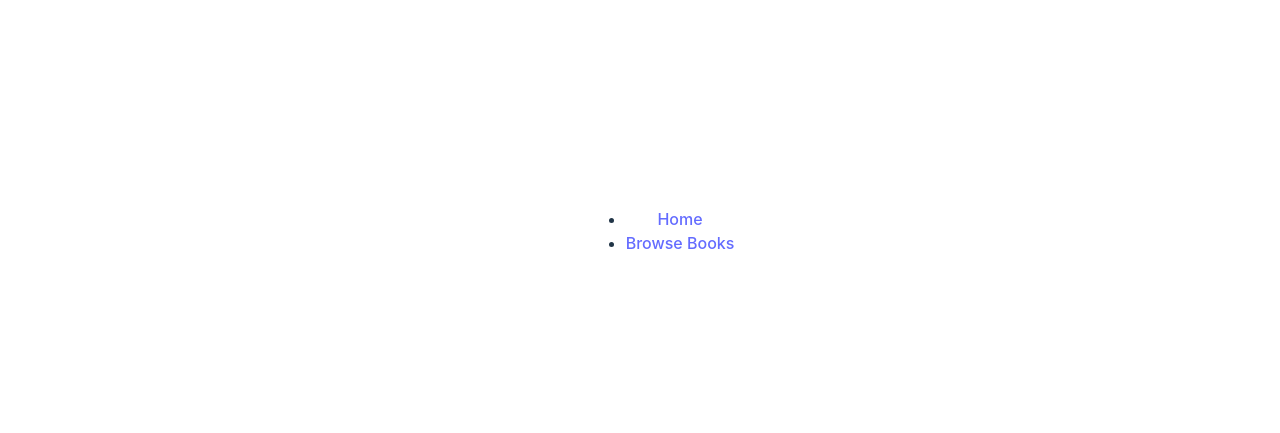
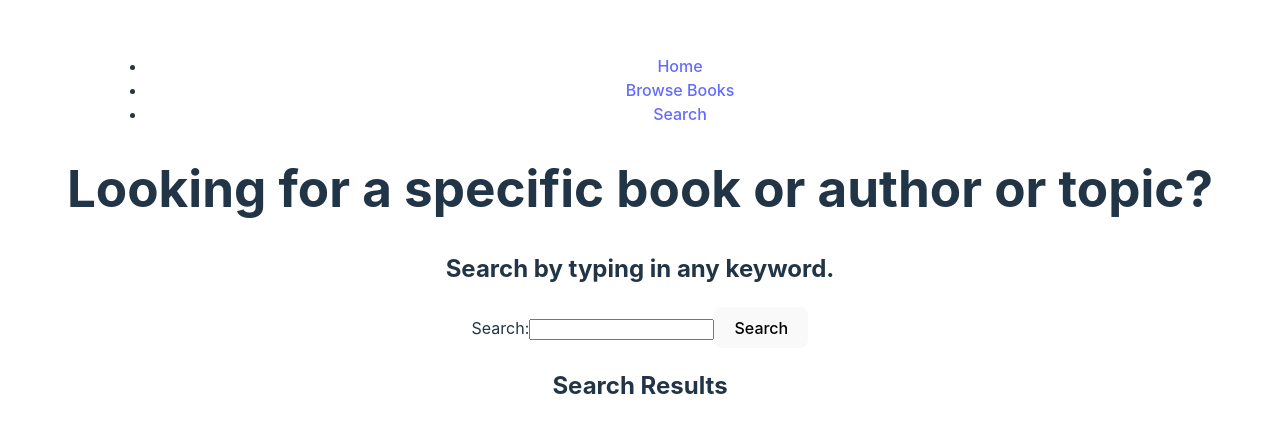
Before and after one commit to mganderson13/Book-Branch, a React (Vite) app in the folder Book-Branch/src/: page /search in a window 1280 px wide. Before the commit this address had no page. Shown: the part 169-602 px from the top of the page. Built offline with nearby package versions, Linux system fonts and the light colour scheme.

Commit message:
added search books component to search api via keyword

```diff
--- a/Book-Branch/src/App.jsx
+++ b/Book-Branch/src/App.jsx
@@ -5,6 +5,7 @@ import Navbar from './components/Navbar';
 import Home from './components/Home';
 import BrowseBooks from './components/BrowseBooks';
 import BookDetails from './components/BookDetails';
+import Search from './components/SearchBooks';
 
 function App() {
 
@@ -16,6 +17,7 @@ function App() {
       <Route path="/home" element={<Home />}/>
       <Route path="/browse" element={<BrowseBooks />}/>
       <Route path="/details/:id" element={<BookDetails />}/>
+      <Route path="/search" element={<Search />}/>
     </Routes>
     </>
   )
--- a/Book-Branch/src/components/Navbar.jsx
+++ b/Book-Branch/src/components/Navbar.jsx
@@ -11,6 +11,9 @@ function Navbar() {
         <li>
           <Link to="/browse">Browse Books</Link>
         </li>
+        <li>
+        <Link to="/search">Search</Link>
+      </li>
         </ul>
       </menu>
     </div>
--- /dev/null
+++ b/Book-Branch/src/components/SearchBooks.jsx
@@ -0,0 +1,53 @@
+import React, { useEffect, useState } from 'react';
+import BookCard from './BookCard';
+
+function Search() {
+    const [search, setSearch] = useState('');
+    const [inputValue, setInputValue] = useState('');
+    const [books, setBooks] = useState([]);
+
+    useEffect(() => {
+      async function fetchData() {
+        try {
+          const res = await fetch(`https://www.googleapis.com/books/v1/volumes?q=${search}`);
+          const data = await res.json();
+          setBooks(data.items);
+        } catch (error) {
+          console.log(error);
+        }
+      }
+
+      if (search !== '') { // Only fetch data when search query is not empty
+        fetchData();
+      }
+    }, [search]); // Run useEffect whenever search query changes
+
+    function handleSubmit(e) {
+      e.preventDefault();
+      setSearch(inputValue);
+    }
+return (
+    <>
+    <h1>Looking for a specific book or author or topic?</h1>
+    <h2>Search by typing in any keyword.</h2>
+    <form className="searchForm" onSubmit={handleSubmit}>
+        <label>Search:
+            <input type="text" name="keyword" value = {inputValue}
+        onChange={(e) => setInputValue(e.target.value )}/>
+        </label>
+        <button type="submit">Search</button>
+    </form>
+
+        <div>
+          <h2>Search Results</h2>
+          <ul>
+            {books.map(book => (
+              <BookCard key={book.id} book={book} />
+            ))}
+          </ul>
+        </div>
+    </>
+);
+}
+
+export default Search;
```
